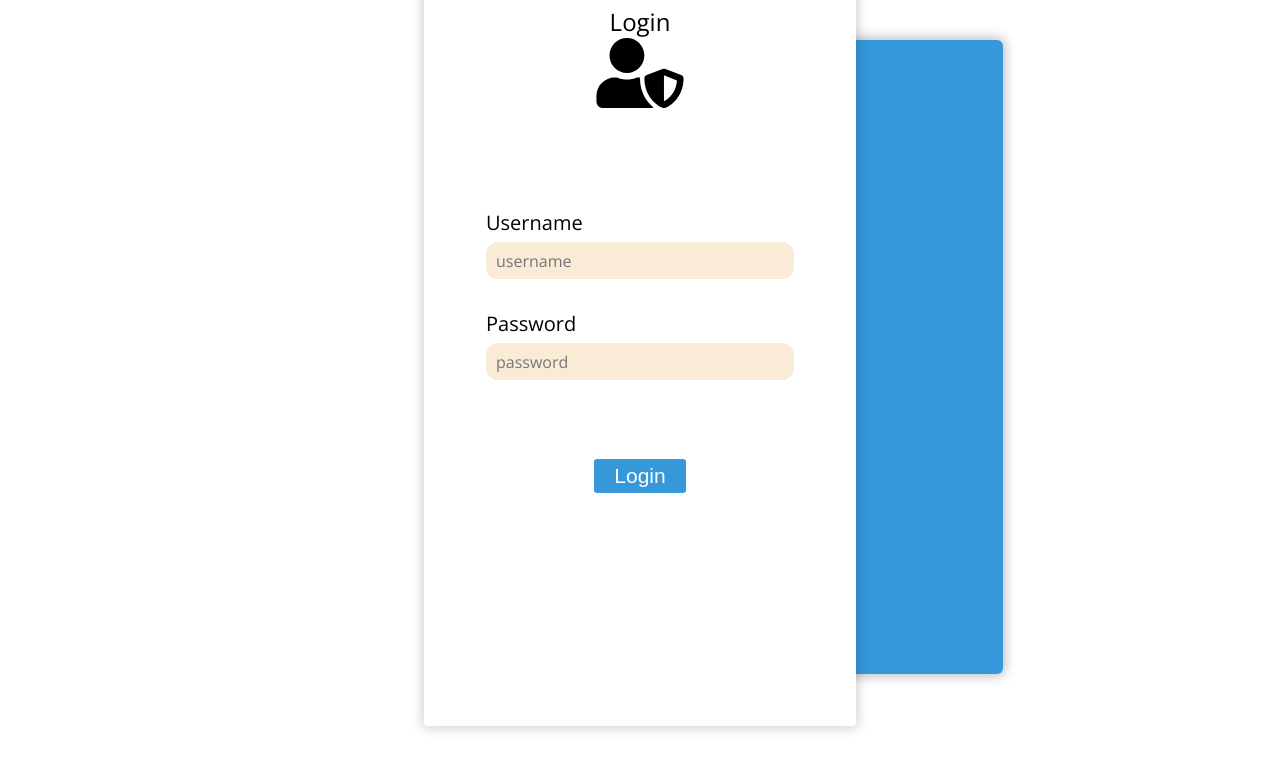
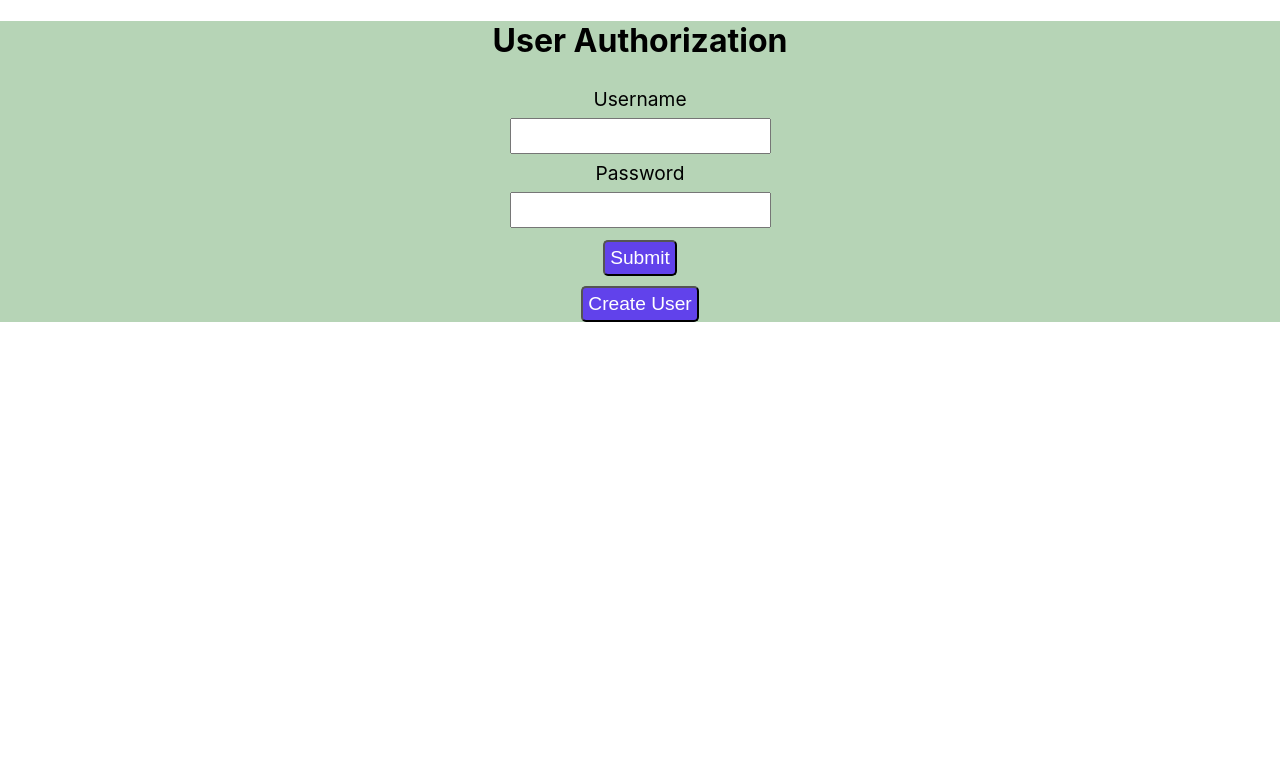
Before and after one commit to RETUR07/registration-form, a React (Create React App) app: page / in a window 1280 px wide. Shown: the top 770 px of the page. Built offline with nearby package versions, Linux system fonts and the light colour scheme.

Commit message:
implemented user creation

```diff
--- a/src/App.js
+++ b/src/App.js
@@ -1,61 +1,45 @@
-import React from 'react';
-import './App.scss';
-import { Login, Register } from ".\\Components\\login\\index"
 
-class App extends React.Component {
-
-  constructor(props){
-    super(props);
-    this.state = {
-      isLogginActive: true,
-      isAuthorized: false,
-    }
-  }
-
-changeState() {
-  const { isLogginActive } = this.state;
-  if(isLogginActive) {
-    this.rightSide.classList.remove("right");
-    this.rightSide.classList.add("left");
-  }
-  else {
-    this.rightSide.classList.remove("left");
-    this.rightSide.classList.add("right");
-  }
-
-  this.setState( (prevState) => ({isLogginActive: !prevState.isLogginActive}));
-}
-
-setAuthorized()
-{
-  this.setState( (prevState) => ({isAuthorized: true,}));
-}
+import './App.css';
+import AuthForm from "./AuthForm";
+import ChangeUserInfo from './ChangeUserInfo';
+import CreateUserForm from './CreateUserForm';
+import { useState } from 'react';
 
 
-  render() {
-    const { isLogginActive, isAuthorized } = this.state;
-    const current = isLogginActive ? "Login" : "Register";
+function App() {
+  const [isAuthorized, setAuthorized] = useState(false);
+  const [isCreated, setCreated] = useState(true);
 
+  if(isAuthorized)
+  {
     return (
-      <div className="App">
-        <div className="login">
-          <div className="container">
-            {isLogginActive && !isAuthorized && <Login containerRef={ (ref) => this.current = ref}/>}
-            {!isLogginActive && !isAuthorized && <Register setAuthorized={this.setAuthorized.bind(this)} containerRef={ (ref) => this.current = ref}/>}
-          </div>
-          <RightSide current={current} containerRef={ (ref) => this.rightSide = ref} onClick={this.changeState.bind(this)}/>
+      <div>
+        <div className="App">
+          <ChangeUserInfo setAuthorized={setAuthorized}/>
         </div>
       </div>
     );
   }
-}
-
-const RightSide = props => {
-  return (<div className="right-side" ref={props.containerRef} onClick={props.onClick}>
-    <div className='inner-container'>
-      <div className="text">{props.current}</div>
-    </div>
-  </div>)
+  else
+  if (isCreated)
+    {
+      return (
+        <div>
+          <div className="App">
+            <AuthForm setAuthorized={setAuthorized} setCreated={setCreated}/>
+          </div>
+        </div>
+      );
+    }
+    else{
+      return(
+        <div>
+          <div className='App'>
+            <CreateUserForm setCreated={setCreated}/>
+          </div>
+        </div>
+      );
+    }
 }
 
 export default App;
--- a/src/AuthForm.js
+++ b/src/AuthForm.js
@@ -10,7 +10,7 @@ axios.interceptors.request.use(function (config) {
 });
 
 
-export default function AuthForm() {
+export default function AuthForm(props) {
 
   const [name, setName] = useState('');
   const [password, setPassword] = useState('');
@@ -53,7 +53,7 @@ export default function AuthForm() {
         {
           localStorage.setItem("jwtToken", response.data.jwtToken);
           localStorage.setItem("userId", response.data.id);
-          window.location.reload();
+          props.setAuthorized(true);
         }
     })
 
@@ -100,6 +100,9 @@ export default function AuthForm() {
             Submit
           </button>
         </form>
+        <button onClick={() => props.setCreated(false)} className="btn" type="button">
+          Create User
+        </button>
       </div>
     </div>
   );
--- /dev/null
+++ b/src/ChangeUserInfo.js
@@ -0,0 +1,56 @@
+import React, { useState } from 'react';
+
+const axios = require('axios').default;
+axios.interceptors.request.use(function (config) {
+  config.headers.Authorization = "Bearer " + localStorage.getItem("jwtToken")
+  return config;
+}, function (error) {
+  return Promise.reject(error);
+});
+
+
+
+export default function ChangeUserInfo(props) {
+
+    const [user, setUser] = useState(null);
+
+    const LogOut = () => {
+        localStorage.setItem("jwtToken", "");
+        localStorage.setItem("userId", "");
+        props.setAuthorized(false);
+    }
+
+    axios({
+    method: 'get',
+    url: 'http://localhost:5050/api/user/'+ localStorage.getItem("userId"),
+    })
+    .catch(
+    function(error) {
+    console.log(error)
+    localStorage.setItem("jwtToken", "");
+    localStorage.setItem("userId", "");
+    props.setAuthorized(false);
+    })
+    .then(
+    function (response) {
+        if(response)
+        {
+            setUser(JSON.stringify(response.data));
+        }
+        else{
+            props.setAuthorized(false);
+        }
+    })
+
+
+    return (
+        <div>
+            <div>
+                {user}
+            </div>
+            <button onClick={LogOut} className="btn" type="submit">
+                log out
+            </button>
+        </div>
+    );
+}
```
